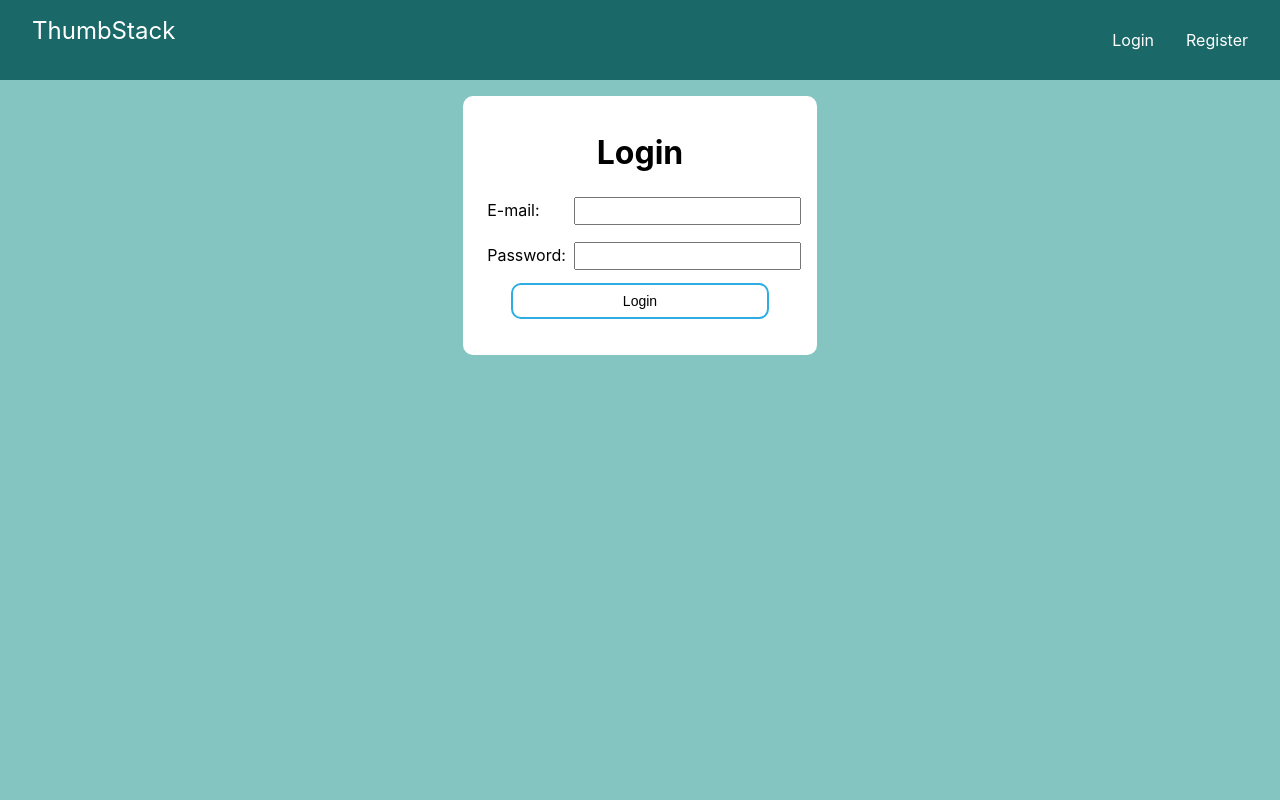
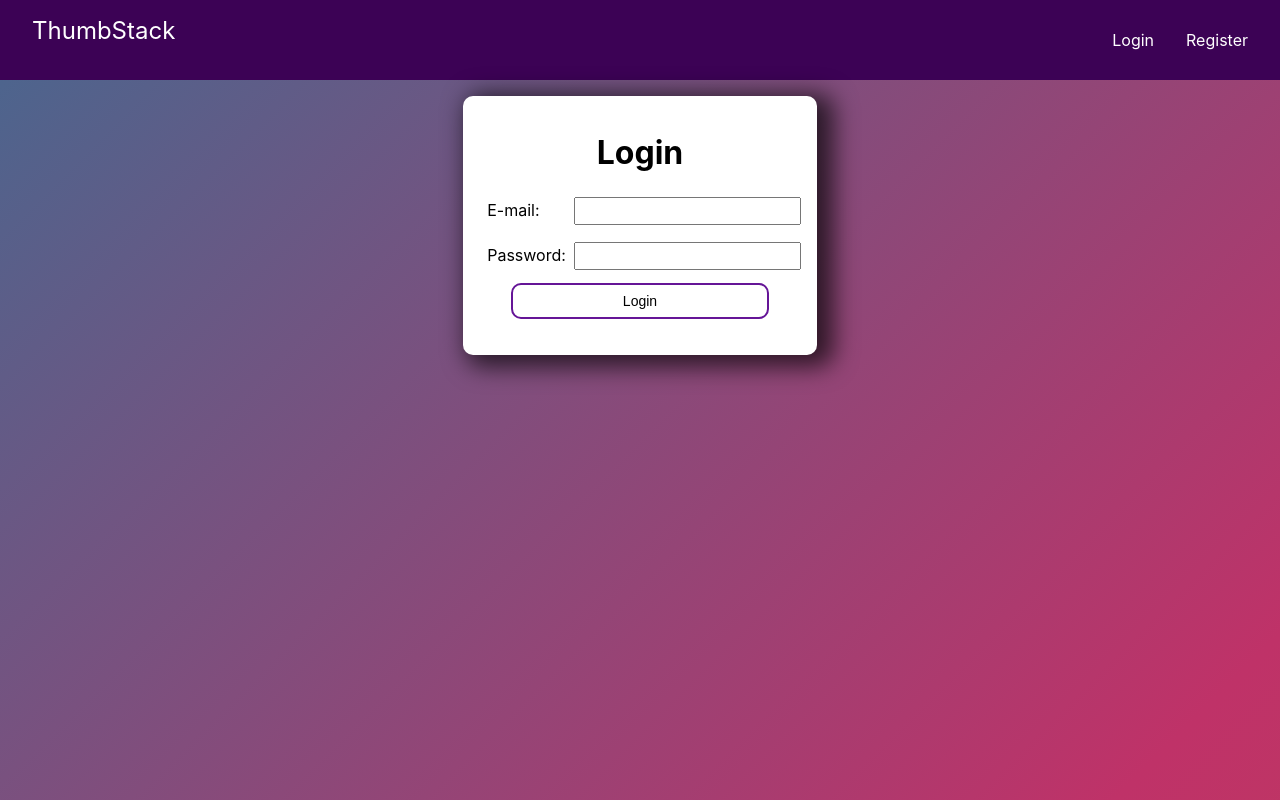
Before and after one commit to samiya-kazi/thumb-stack, a React (Create React App) app in the folder client/: page /login in a window 1280 px wide. Built offline with nearby package versions, Linux system fonts and the light colour scheme.

Commit message:
changed style theme

```diff
--- a/client/src/App.css
+++ b/client/src/App.css
@@ -7,6 +7,9 @@
   background-color: white;
   align-items: center;
   margin: 10px;
+  box-shadow: 10px 5px 23px 7px rgba(0,0,0,0.67);
+  border-radius: 10px;
+  padding: 5px;
 }
 
 .drawing-stage {
@@ -58,6 +61,9 @@
   width: fit-content;
   overflow-y: auto;
   align-items: center;
+  box-shadow: 10px 5px 23px 7px rgba(0,0,0,0.67);
+  border-radius: 10px;
+  padding: 5px;
 }
 
 .thumbnail-container > * {
@@ -67,7 +73,7 @@
 button {
   padding: 0.5rem;
   background-color: white;
-  border: rgb(45, 173, 228) solid 2px;
+  border: rgb(101, 21, 151) solid 2px;
   border-radius: 10px;
   width: 80%;
   font-size: 14px;
@@ -75,7 +81,7 @@ button {
 }
 
 button:hover {
-  background-color: rgb(131, 206, 213);
+  background-color: rgb(217, 186, 241);
 }
 
 button:active {
@@ -97,7 +103,7 @@ button:active {
 .font-selector {
   width: 90%;
   padding: 5px;
-  border: rgb(45, 173, 228) solid 2px;
+  border: rgb(101, 21, 151) solid 2px;
   border-radius: 10px;
 }
 
@@ -109,7 +115,7 @@ input[type="file"] {
   padding: 0.5rem 0;
   text-align: center;
   background-color: white;
-  border: rgb(45, 173, 228) solid 2px;
+  border: rgb(101, 21, 151) solid 2px;
   border-radius: 10px;
   cursor: pointer;
   font-size: 14px;
@@ -118,7 +124,7 @@ input[type="file"] {
 
 
 .custom-file-upload:hover {
-  background-color: rgb(131, 206, 213);
+  background-color: rgb(217, 186, 241);
 }
 
 .custom-file-upload:active {
@@ -130,7 +136,7 @@ input[type="file"] {
   display: flex;
   justify-content: space-between;
   width: 100%;
-  background-color: rgb(26, 104, 104);
+  background-color: rgb(60, 2, 85);
   height: 10vh;
 }
 
@@ -139,9 +145,11 @@ input[type="file"] {
   height: 90vh;
   display: flex;
   justify-content: center;
-  background-color: rgb(132, 197, 194);
+  background: linear-gradient(-45deg, #b4593d, #bf3268, #1a7b9e, #9360d1);
+  background-size: 400% 400%;
   min-width:fit-content;
   min-height: fit-content;
+  animation: gradient 30s ease infinite;
 }
 
 .logo {
@@ -159,6 +167,11 @@ input[type="file"] {
   flex-wrap: wrap;
   margin-left: auto;
   margin-right: auto;
+}
+
+.form-container > form {
+  box-shadow: 10px 5px 23px 7px rgba(0,0,0,0.67);
+  border-radius: 10px;
 }
 
 .form-container > form > div > input {
@@ -227,7 +240,7 @@ li {
 }
 
 ul > a:hover {
-  background-color: rgb(13, 52, 52);
+  background-color: rgb(39, 13, 52);;
 }
 
 .logout {
@@ -238,7 +251,7 @@ ul > a:hover {
 }
 
 ul > .logout:hover {
-  background-color: rgb(13, 52, 52);
+  background-color: rgb(39, 13, 52);
 }
 
 .thumbnail-preview {
@@ -309,3 +322,15 @@ ul > .logout:hover {
   0% { transform: rotate(0deg); }
   100% { transform: rotate(360deg); }
 }
+
+@keyframes gradient {
+  0% {
+      background-position: 0% 50%;
+  }
+  50% {
+      background-position: 100% 50%;
+  }
+  100% {
+      background-position: 0% 50%;
+  }
+}
```
